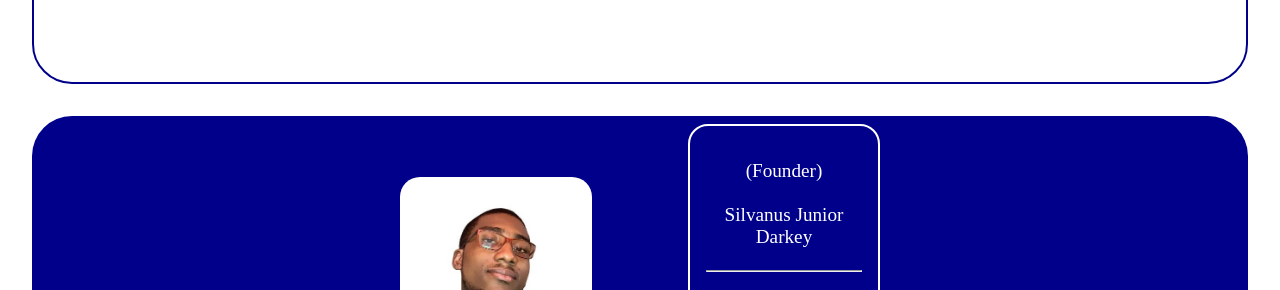
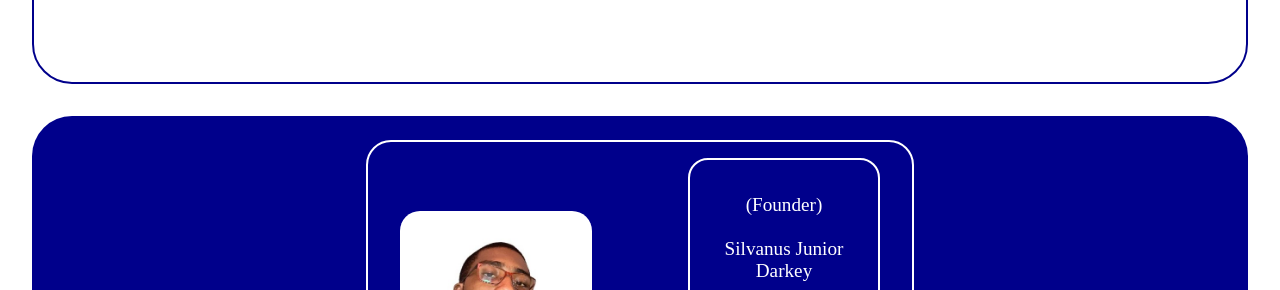
Before and after one commit to mrlukuman/best-minds, a plain HTML site: page index.html in a window 1280 px wide. Shown: the part 1516-1806 px from the top of the page. Drawn offline with Linux system fonts and the light colour scheme.

Commit message:
Add border around member profiles

```diff
--- a/style.css
+++ b/style.css
@@ -176,10 +176,14 @@ code {
 }
 
 .mentor-profile {
+  border: 2px solid white;
+  border-radius: 25px;
+  padding: 1rem 2rem;
   display: flex;
   justify-content: center;
   align-items: center;
   margin-bottom: 4rem;
+  margin-top: 1rem;
   gap: 6rem;
 }
 
@@ -248,9 +252,8 @@ hr {
   overflow: hidden;
 }
 
-@media (max-width: 600px) {
+@media (max-width: 700px) {
   .mentor-profile {
-    padding-top: 2rem;
     flex-direction: column;
     gap: 2rem;
   }
```
